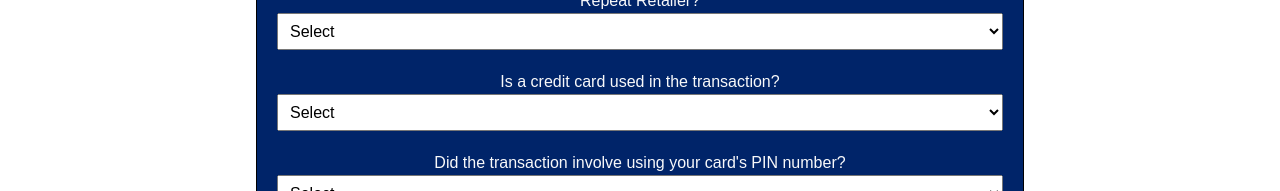
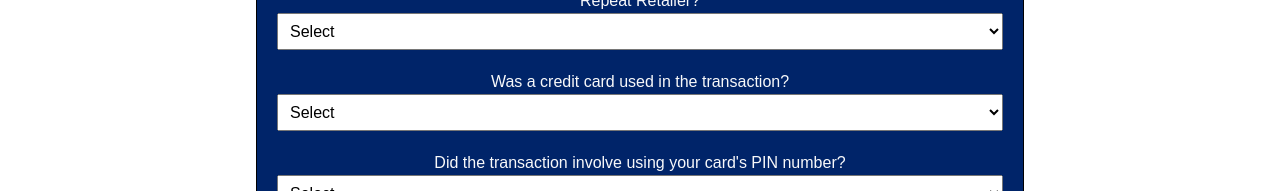
Before and after one commit to ZuhailiAminUOB/ai-capstone, a React (Create React App) app in the folder ai-capstone-frontend/: page / in a window 1280 px wide. Shown: the part 376-567 px from the top of the page. Built offline with nearby package versions, Linux system fonts and the light colour scheme.

Commit message:
Update TransactionForm.js

```diff
--- a/ai-capstone-frontend/src/components/TransactionForm.js
+++ b/ai-capstone-frontend/src/components/TransactionForm.js
@@ -67,7 +67,7 @@ function TransactionForm({ onSubmit }) {
         </select>
       </label>
       <label>
-        Is a credit card used in the transaction?
+        Was a credit card used in the transaction?
         <select
           name="used_chip"
           value={formData.used_chip}
```
